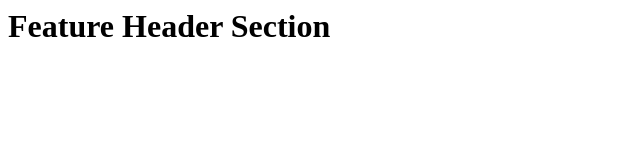
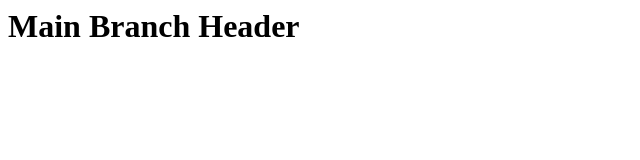
Before and after one commit to yarramsettysuraj196/GitHub6, a plain HTML site: page index.html in a window 1280 px wide. Shown: the whole page, without its empty margins (0-640 px from the left). Drawn offline with Linux system fonts and the light colour scheme.

Commit message:
Update header in index.html on main

```diff
--- a/index.html
+++ b/index.html
@@ -1 +1 @@
-<h1>Feature Header Section</h1>
+<h1>Main Branch Header</h1>
```
